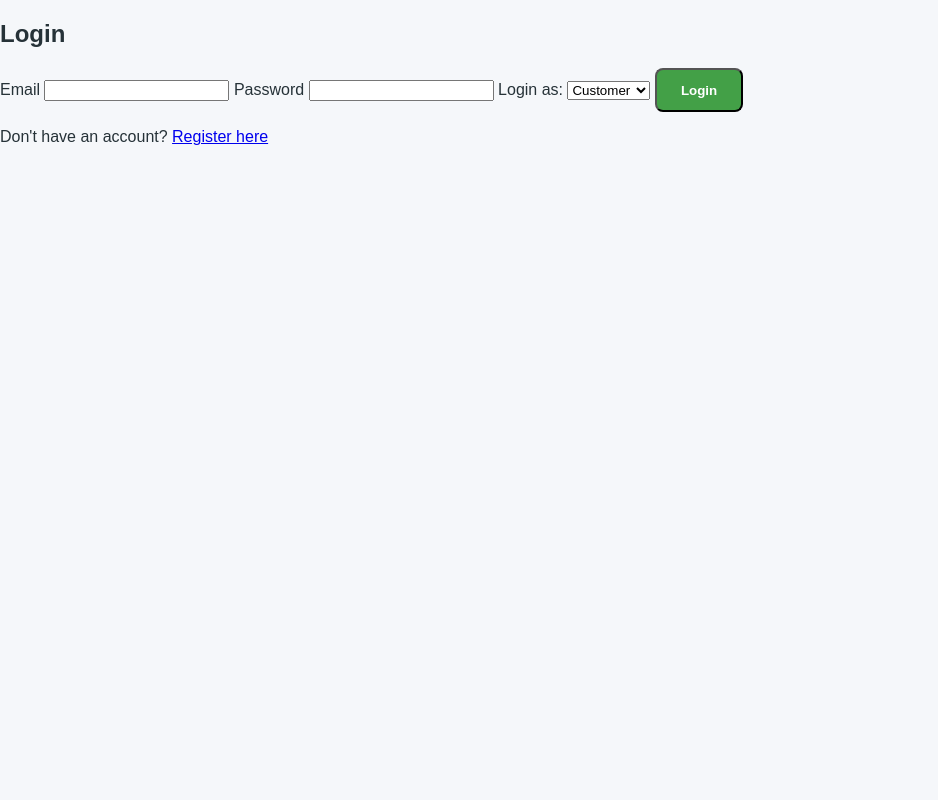
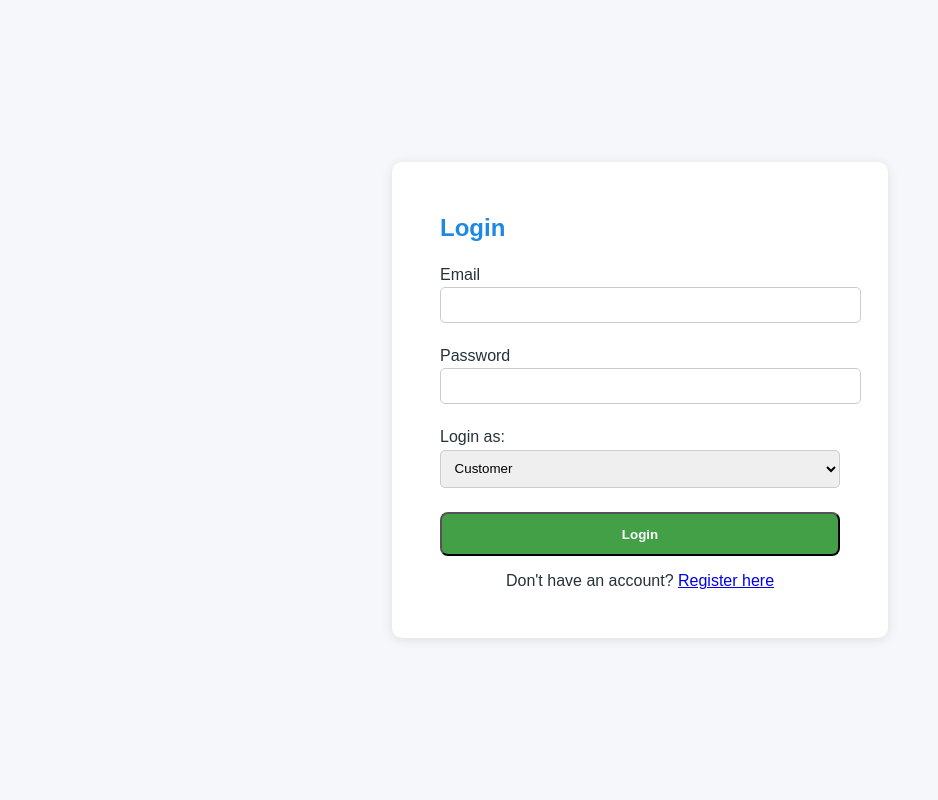
Before and after one commit to Starner22/Thrift-Shop, a PHP site: page /login.html in a window 1280 px wide. Shown: the whole page, without its empty margins (0-938 px from the left). Run offline with PHP 8.4, Linux system fonts and the light colour scheme.

Commit message:
Update styles.css

```diff
--- a/css/style.css
+++ b/css/style.css
@@ -4,11 +4,13 @@ body {
   background: #f5f7fa;
   color: #263238;
 }
+
 header {
   background: #1e88e5;
   padding: 1rem 0;
   color: white;
 }
+
 .container {
   width: 90%;
   max-width: 1200px;
@@ -17,12 +19,14 @@ header {
   justify-content: space-between;
   align-items: center;
 }
+
 nav a {
   color: white;
   margin-left: 1.5rem;
   text-decoration: none;
   font-weight: bold;
 }
+
 .hero {
   padding: 3rem 0;
   text-align: center;
@@ -32,6 +36,7 @@ nav a {
   margin: 2rem auto;
   width: 80%;
 }
+
 .btn-primary {
   background: #43a047;
   color: white;
@@ -39,9 +44,8 @@ nav a {
   text-decoration: none;
   border-radius: 8px;
   font-weight: bold;
-  display: inline-block;
-  text-align: center;
 }
+
 footer {
   text-align: center;
   padding: 1rem 0;
@@ -49,3 +53,91 @@ footer {
   color: white;
   margin-top: 3rem;
 }
+
+.form-container {
+  display: flex;
+  justify-content: center;
+  align-items: center;
+  height: 100vh;
+  background: #f5f7fa;
+}
+
+.login-form {
+  background: white;
+  padding: 2rem 3rem;
+  box-shadow: 0 2px 12px rgba(0,0,0,0.1);
+  border-radius: 10px;
+  width: 100%;
+  max-width: 400px;
+}
+
+.login-form h2 {
+  margin-bottom: 1.5rem;
+  color: #1e88e5;
+}
+
+.login-form label {
+  display: block;
+  margin: 0.5rem 0 0.2rem;
+  font-weight: 500;
+}
+
+.login-form input,
+.login-form select {
+  width: 100%;
+  padding: 0.6rem;
+  margin-bottom: 1rem;
+  border-radius: 5px;
+  border: 1px solid #ccc;
+}
+
+.login-form .btn-primary {
+  width: 100%;
+  text-align: center;
+  padding: 0.8rem;
+  margin-top: 0.5rem;
+}
+
+.login-form p {
+  text-align: center;
+  margin-top: 1rem;
+}
+
+.product-grid {
+  display: grid;
+  grid-template-columns: repeat(auto-fill, minmax(220px, 1fr));
+  gap: 1.5rem;
+}
+
+.card {
+  background: #ffffff;
+  border-radius: 12px;
+  overflow: hidden;
+  box-shadow: 0 2px 8px rgba(0,0,0,0.1);
+  display: flex;
+  flex-direction: column;
+}
+
+.card img {
+  width: 100%;
+  object-fit: cover;
+  height: 160px;
+}
+
+.card-content {
+  padding: 1rem;
+  flex: 1;
+  display: flex;
+  flex-direction: column;
+  justify-content: space-between;
+}
+
+.card-content h3 {
+  margin: 0;
+  font-size: 1.1rem;
+}
+
+.card-content p {
+  margin: 0.5rem 0;
+  font-weight: bold;
+}
```
